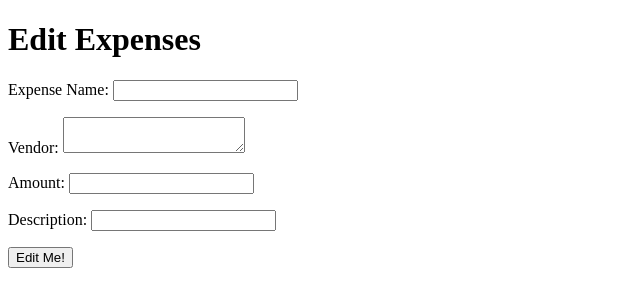
After one commit to RobertWingard/Java, a Java web app: template Practice/saveTravels/saveTravels/src/main/webapp/WEB-INF/edit.jsp in a window 1280 px wide. The commit adds this page. Shown: the top 307 px of the page, without its empty margins (0-640 px from the left). Run offline with Spring Boot 4, a stand-in JSP engine, Linux system fonts and the light colour scheme; the template is opened without the code that fills it, so the values that code supplies are empty.

Commit message:
Added Edit

```diff
--- a/Practice/saveTravels/saveTravels/src/main/resources/application.properties
+++ b/Practice/saveTravels/saveTravels/src/main/resources/application.properties
@@ -4,3 +4,4 @@ spring.datasource.username=root
 spring.datasource.password=root
 spring.datasource.driver-class-name=com.mysql.jdbc.Driver
 spring.jpa.hibernate.ddl-auto=update
+spring.mvc.hiddenmethod.filter.enabled=true
--- /dev/null
+++ b/Practice/saveTravels/saveTravels/src/main/webapp/WEB-INF/edit.jsp
@@ -0,0 +1,39 @@
+<%@ page language="java" contentType="text/html; charset=ISO-8859-1"
+    pageEncoding="ISO-8859-1"%>
+<%@ taglib prefix = "c" uri = "http://java.sun.com/jsp/jstl/core" %>
+<%@ taglib prefix="form" uri="http://www.springframework.org/tags/form" %>
+<%@ page isErrorPage="true" %>
+<!DOCTYPE html>
+<html>
+<head>
+<meta charset="ISO-8859-1">
+<title>Edit Page</title>
+</head>
+<body>
+<h1>Edit Expenses</h1>
+<form:form action="/expenses/${expense.id}" method="post" modelAttribute="expense">
+    <input type="hidden" name="_method" value="put">
+    <p>
+        <form:label path="name">Expense Name:</form:label>
+        <form:errors path="name"/>
+        <form:input path="name"/>
+    </p>
+    <p>
+        <form:label path="vendor">Vendor:</form:label>
+        <form:errors path="vendor"/>
+        <form:textarea path="vendor"/>
+    </p>
+    <p>
+        <form:label path="amount">Amount:</form:label>
+        <form:errors path="amount"/>
+        <form:input path="amount"/>
+    </p>
+    <p>
+        <form:label path="description">Description:</form:label>
+        <form:errors path="description"/>
+        <form:input path="description"/>
+    </p>
+    <input type="submit" value="Edit Me!"/>
+</form:form>
+</body>
+</html>
--- a/Practice/saveTravels/saveTravels/src/main/webapp/WEB-INF/index.jsp
+++ b/Practice/saveTravels/saveTravels/src/main/webapp/WEB-INF/index.jsp
@@ -17,6 +17,7 @@
 		<th>Expense</th>
 		<th>Vendor</th>
 		<th>Amount</th>
+		<th>Actions</th>
 	</tr>
 </thead>
 <tbody>
@@ -24,13 +25,15 @@
 		<tr>
 			<td><c:out value="${expense.name}"></c:out></td>
 			<td><c:out value="${expense.vendor}"></c:out></td>
-			<td><c:out value="${expense.amount}"></c:out></td>
+			<td><c:out value=" $ ${expense.amount}"></c:out></td>
+			<td><a href="/expenses/${expense.id}/edit">Edit</a></td>
 		</tr>
 	</c:forEach>
 </tbody>
 </table>
 <h1>Add a Expense</h1>
 <form:form action="/expenses" method="post" modelAttribute="expense">
+
 
 	<form:label path="name">Expense Name: </form:label>
 	<form:errors path="name"/>
```
Also changed, not shown: Practice/saveTravels/saveTravels/src/main/java/com/robert/savetravels/controllers/HomeController.java (+19 -0 lines).
